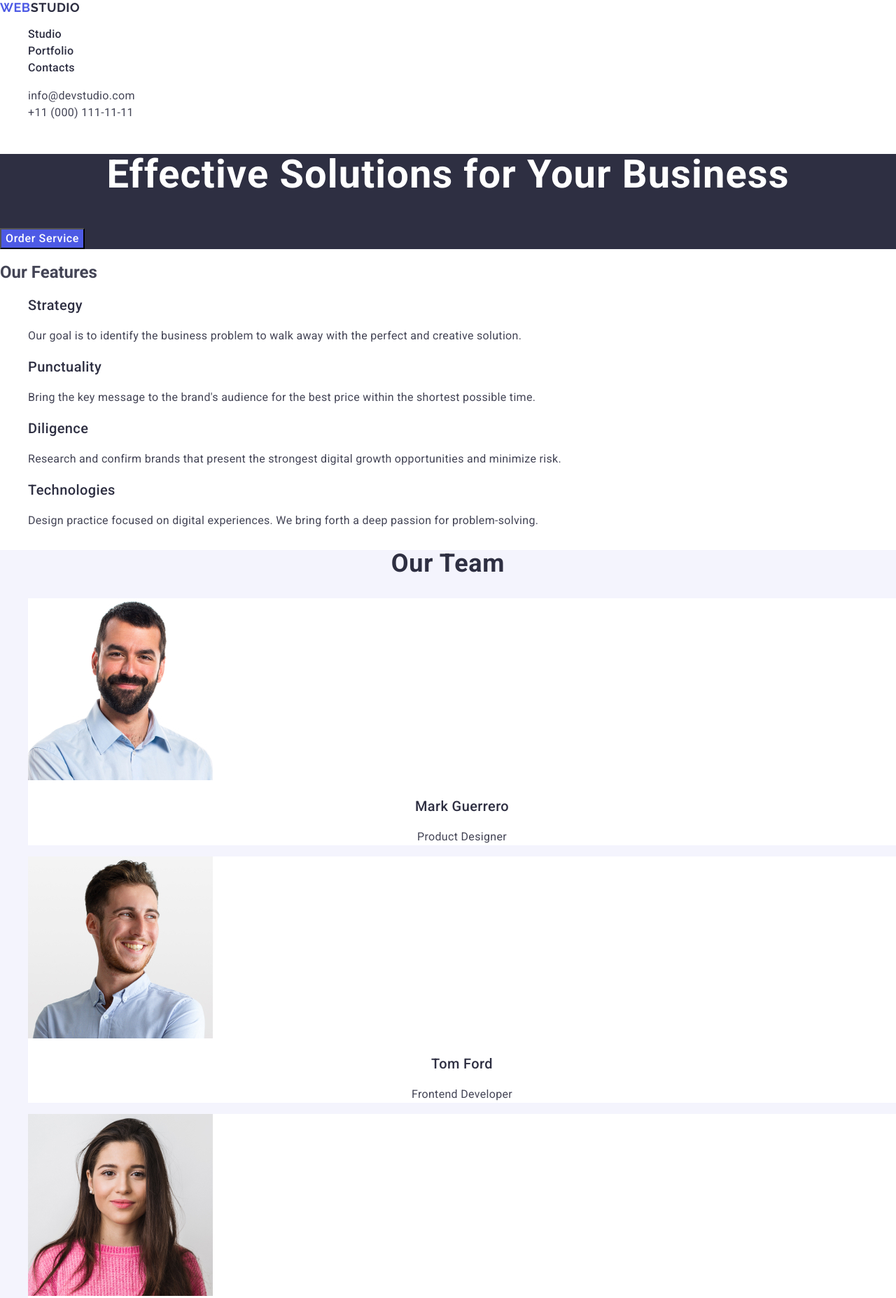
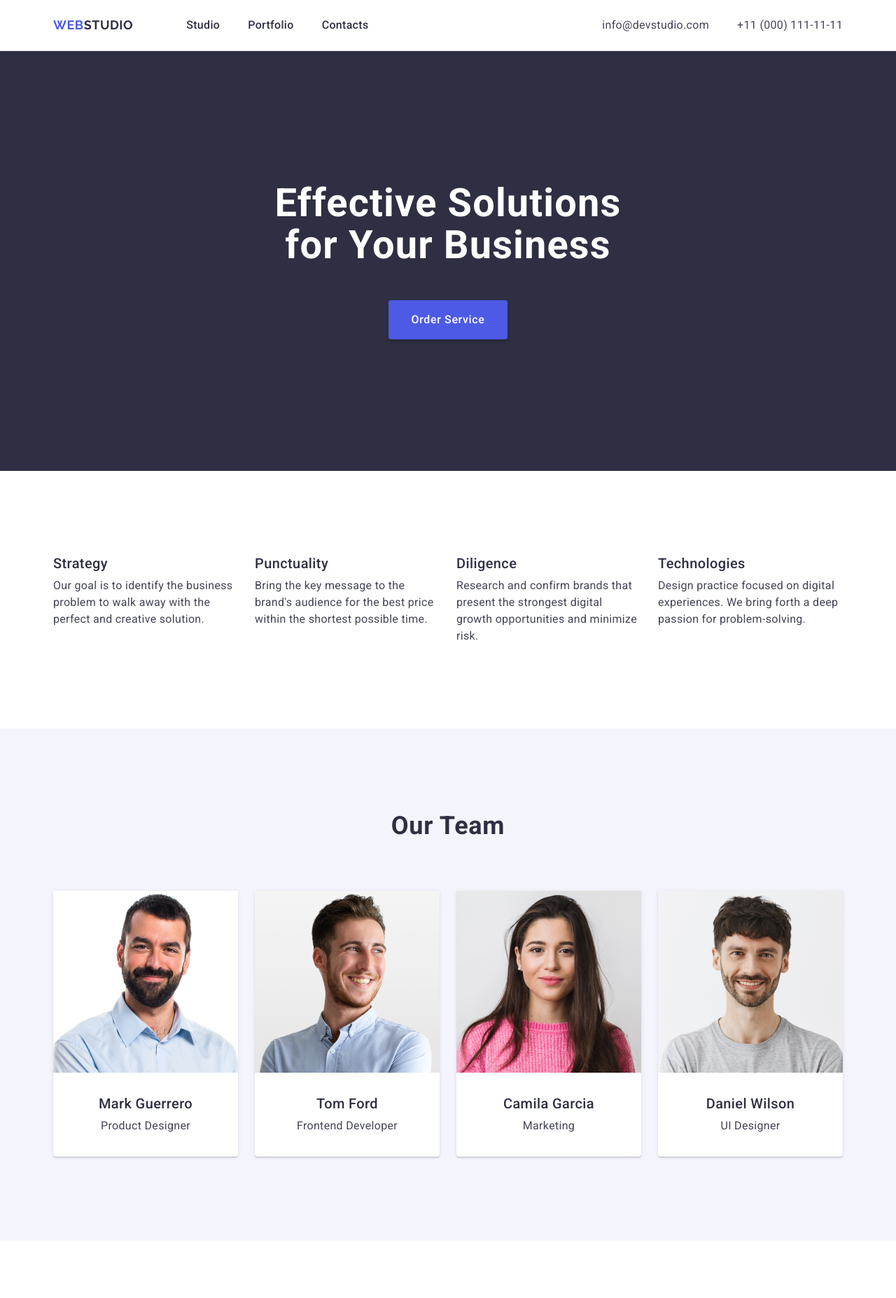
Before and after one commit to Olha-Rizhko/goit-markup-hw-03, a plain HTML site: page index.html in a window 1280 px wide. Shown: the top 1855 px of the page at 70% size. Drawn offline with nearby package versions, Linux system fonts and the light colour scheme.

Commit message:
3rd homework add flexbox

```diff
--- a/css/styles.css
+++ b/css/styles.css
@@ -4,20 +4,75 @@ body {
   background-color: #ffffff;
 }
 
+p,
+h1,
+h2,
+h3,
+h4,
+h5,
+h6 {
+  margin-top: 0;
+  margin-bottom: 0;
+}
+
 a {
   text-decoration: none;
+  color: currentColor;
 }
 
 ul {
   list-style-type: none;
+  margin-top: 0;
+  margin-bottom: 0;
+  padding-left: 0;
+}
+
+img {
+  display: block;
+  max-width: 100%;
+  height: auto;
+}
+
+.container {
+  width: 100%;
+  max-width: 1158px;
+  padding: 0 15px;
+  margin: 0 auto;
+}
+
+.section {
+  padding-top: 120px;
+  padding-bottom: 120px;
+}
+
+.visually-hidden {
+  position: absolute;
+  width: 1px;
+  height: 1px;
+  margin: -1px;
+  border: 0;
+  padding: 0;
+  white-space: nowrap;
+  clip-path: inset(100%);
+  clip: rect(0 0 0 0);
+  overflow: hidden;
 }
 
 /*TODO--------------HEADER--------------------*/
 
 .page-header {
+  padding-top: 24px;
+  padding-bottom: 24px;
+  border-bottom: 1px solid #e7e9fc;
+}
+
+.page-header-container {
+  display: flex;
 }
 
 .page-header-navigation {
+  display: flex;
+  flex-grow: 1;
 }
 
 .page-header-navigation-logo {
@@ -29,6 +84,8 @@ ul {
   text-align: left;
   text-transform: uppercase;
   color: #4d5ae5;
+  display: flex;
+  align-items: center;
 }
 
 .page-header-navigation-logo-dark-blue {
@@ -43,6 +100,9 @@ ul {
 }
 
 .page-header-navigation-list {
+  display: flex;
+  margin-left: 76px;
+  gap: 40px;
 }
 
 .page-header-navigation-item {
@@ -67,6 +127,9 @@ ul {
 }
 
 .page-header-contacts-list {
+  display: flex;
+  gap: 40px;
+  margin-left: auto;
 }
 
 .page-header-contacts-item {
@@ -91,6 +154,8 @@ ul {
 /*TODO---------------HERO-------------------*/
 .hero {
   background-color: #2e2f42;
+  padding-top: 188px;
+  padding-bottom: 188px;
 }
 
 .hero-title {
@@ -99,6 +164,8 @@ ul {
   letter-spacing: 0.02em;
   text-align: center;
   color: #ffffff;
+  max-width: 496px;
+  margin: 0 auto 48px;
 }
 
 .hero-btn {
@@ -111,6 +178,12 @@ ul {
   color: #ffffff;
   cursor: pointer;
   background-color: #4d5ae5;
+  border-radius: 4px;
+  border: none;
+  box-shadow: 0px 4px 4px 0px rgba(0, 0, 0, 0.15);
+  padding: 16px 32px;
+  display: block;
+  margin: 0 auto;
 }
 
 .hero-btn:hover,
@@ -130,10 +203,13 @@ ul {
 }
 
 .features-list {
+  display: flex;
+  gap: 24px;
 }
 
 .features-item {
   background-color: #ffffff;
+  width: calc((100% - 24px * 3) / 4);
 }
 
 .features-subtitle {
@@ -143,6 +219,7 @@ ul {
   letter-spacing: 0.02em;
   text-align: left;
   color: #2e2f42;
+  margin-bottom: 8px;
 }
 
 .features-item-text {
@@ -167,16 +244,25 @@ ul {
   text-align: center;
   text-transform: capitalize;
   color: #2e2f42;
+  margin-bottom: 72px;
 }
 
 .team-list {
+  display: flex;
+  gap: 24px;
 }
 
 .team-item {
   background-color: #ffffff;
+  border-radius: 0px 0px 4px 4px;
+  box-shadow: 0px 2px 1px 0px rgba(46, 47, 66, 0.08),
+    0px 1px 1px 0px rgba(46, 47, 66, 0.16),
+    0px 1px 6px 0px rgba(46, 47, 66, 0.08);
+  width: calc((100% - 24px * 3) / 4);
 }
 
 .team-img {
+  margin-bottom: 32px;
 }
 
 .team-item-subtitle {
@@ -186,6 +272,7 @@ ul {
   letter-spacing: 0.02em;
   text-align: center;
   color: #2e2f42;
+  margin-bottom: 8px;
 }
 
 .team-item-text {
@@ -194,6 +281,7 @@ ul {
   letter-spacing: 0.02em;
   text-align: center;
   color: #434455;
+  margin-bottom: 32px;
 }
 
 /*TODO----------------------------------*/
@@ -208,12 +296,26 @@ ul {
   letter-spacing: 0.02em;
   text-align: center;
   color: #2e2f42;
+  margin-bottom: 72px;
 }
 
 .potfolio-list {
+  display: flex;
+  flex-wrap: wrap;
+  gap: 48px 24px;
 }
 
 .potfolio-item {
+  display: flex;
+  flex-direction: column;
+  width: calc((100% - 24px * 2) / 3);
+}
+
+.portfolio-content {
+  border-left: 1px solid #e7e9fc;
+  border-right: 1px solid #e7e9fc;
+  border-bottom: 1px solid #e7e9fc;
+  padding: 32px 16px;
 }
 
 .potfolio-item-img {
@@ -226,6 +328,7 @@ ul {
   letter-spacing: 0.02em;
   text-align: left;
   color: #2e2f42;
+  margin-bottom: 8px;
 }
 
 .potfolio-item-text {
@@ -241,6 +344,8 @@ ul {
 /*TODO---------------FOOTER-------------------*/
 .page-footer {
   background-color: #2e2f42;
+  padding-top: 101.5px;
+  padding-bottom: 100px;
 }
 
 .page-footer-logo {
@@ -252,6 +357,7 @@ ul {
   text-align: left;
   color: #4d5ae5;
   text-transform: uppercase;
+  margin-bottom: 17.5px;
 }
 
 .page-footer-logo-white {
@@ -262,6 +368,7 @@ ul {
   letter-spacing: 0.03em;
   text-align: left;
   color: #f4f4fd;
+  margin-bottom: 17.5px;
 }
 
 .page-footer-text {
@@ -270,6 +377,9 @@ ul {
   letter-spacing: 0.02em;
   text-align: left;
   color: #f4f4fd;
+  width: 100%;
+  max-width: 264px;
+  margin-top: 17.5px;
 }
 
 /*TODO----------------------------------*/
--- a/index.html
+++ b/index.html
@@ -20,6 +20,7 @@
 
   <body>
     <header class="page-header">
+      <div class="container page-header-container">
         <nav class="page-header-navigation">
           <a class="page-header-navigation-logo" href="./index.html"
             >Web<span class="page-header-navigation-logo-dark-blue"
@@ -57,22 +58,26 @@
             </li>
           </ul>
         </address>
+      </div>
     </header>
 
     <main>
       <section class="hero">
+        <div class="container">
           <h1 class="hero-title">Effective Solutions for Your Business</h1>
           <button class="hero-btn" type="button">Order Service</button>
+        </div>
       </section>
 
-      <section class="features">
+      <section class="features section">
+        <div class="container">
           <h2 class="visually-hidden features-title">Our Features</h2>
           <ul class="features-list">
             <li class="features-item">
               <h3 class="features-subtitle">Strategy</h3>
               <p class="features-item-text">
-              Our goal is to identify the business problem to walk away with the
-              perfect and creative solution.
+                Our goal is to identify the business problem to walk away with
+                the perfect and creative solution.
               </p>
             </li>
             <li class="features-item">
@@ -97,9 +102,11 @@
               </p>
             </li>
           </ul>
+        </div>
       </section>
 
-      <section class="team">
+      <section class="team section">
+        <div class="container">
           <h2 class="team-title">Our Team</h2>
           <ul class="team-list">
             <li class="team-item">
@@ -147,9 +154,11 @@
               <p class="team-item-text">UI Designer</p>
             </li>
           </ul>
+        </div>
       </section>
 
-      <section class="portfolio">
+      <section class="portfolio section">
+        <div class="container">
           <h2 class="potfolio-title">Our Portfolio</h2>
           <ul class="potfolio-list">
             <li class="potfolio-item">
@@ -160,8 +169,10 @@
                 height="300"
                 class="potfolio-item-img"
               />
+              <div class="portfolio-content">
                 <h3 class="potfolio-item-subtitle">Banking App</h3>
                 <p class="potfolio-item-text">App</p>
+              </div>
             </li>
             <li class="potfolio-item">
               <img
@@ -171,8 +182,10 @@
                 height="300"
                 class="potfolio-item-img"
               />
+              <div class="portfolio-content">
                 <h3 class="potfolio-item-subtitle">Cashless Payment</h3>
                 <p class="potfolio-item-text">Marketing</p>
+              </div>
             </li>
             <li class="potfolio-item">
               <img
@@ -182,8 +195,10 @@
                 height="300"
                 class="potfolio-item-img"
               />
+              <div class="portfolio-content">
                 <h3 class="potfolio-item-subtitle">Meditation App</h3>
                 <p class="potfolio-item-text">App</p>
+              </div>
             </li>
             <li class="potfolio-item">
               <img
@@ -193,8 +208,10 @@
                 height="300"
                 class="potfolio-item-img"
               />
+              <div class="portfolio-content">
                 <h3 class="potfolio-item-subtitle">Taxi Service</h3>
                 <p class="potfolio-item-text">Marketing</p>
+              </div>
             </li>
             <li class="potfolio-item">
               <img
@@ -204,8 +221,10 @@
                 height="300"
                 class="potfolio-item-img"
               />
+              <div class="portfolio-content">
                 <h3 class="potfolio-item-subtitle">Screen Illustrations</h3>
                 <p class="potfolio-item-text">Design</p>
+              </div>
             </li>
             <li class="potfolio-item">
               <img
@@ -215,21 +234,26 @@
                 height="300"
                 class="potfolio-item-img"
               />
+              <div class="portfolio-content">
                 <h3 class="potfolio-item-subtitle">Online Courses</h3>
                 <p class="potfolio-item-text">Marketing</p>
+              </div>
             </li>
           </ul>
+        </div>
       </section>
     </main>
 
     <footer class="page-footer">
+      <div class="container">
         <a class="page-footer-logo" href="./index.html"
           >Web<span class="page-footer-logo-white">Studio</span></a
         >
         <p class="page-footer-text">
-        Increase the flow of customers and sales for your business with digital
-        marketing & growth solutions.
+          Increase the flow of customers and sales for your business with
+          digital marketing & growth solutions.
         </p>
+      </div>
     </footer>
   </body>
 </html>
```
Lines whose indentation alone changed are shown as unchanged.
